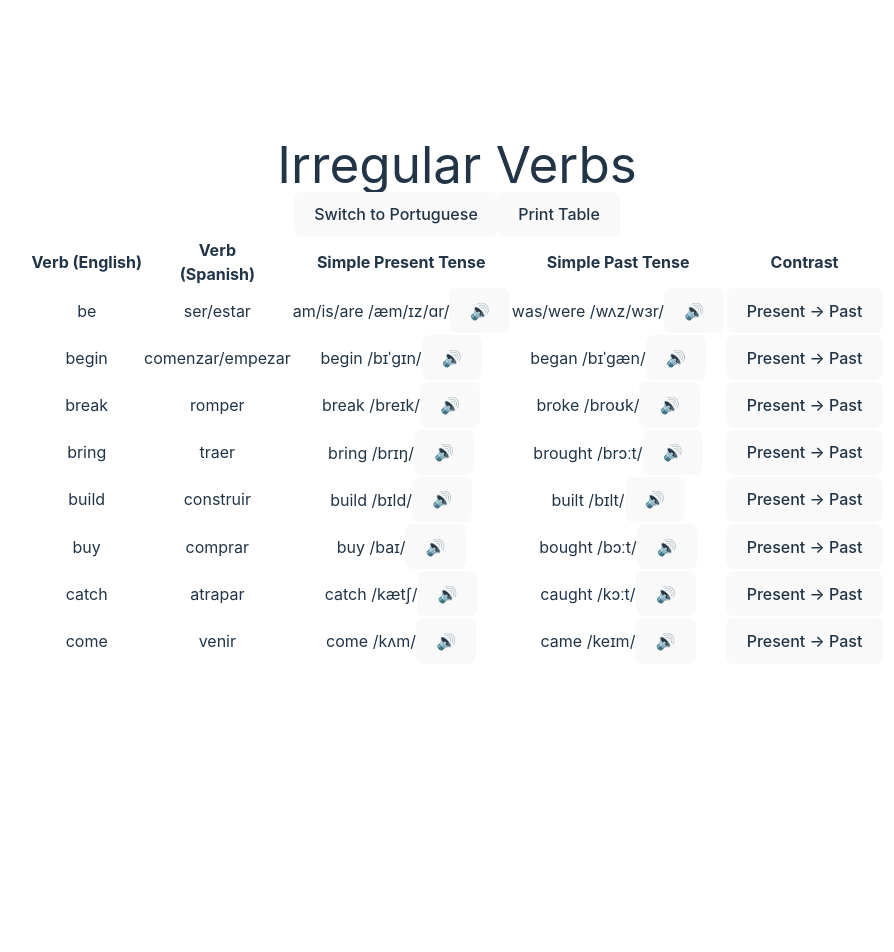
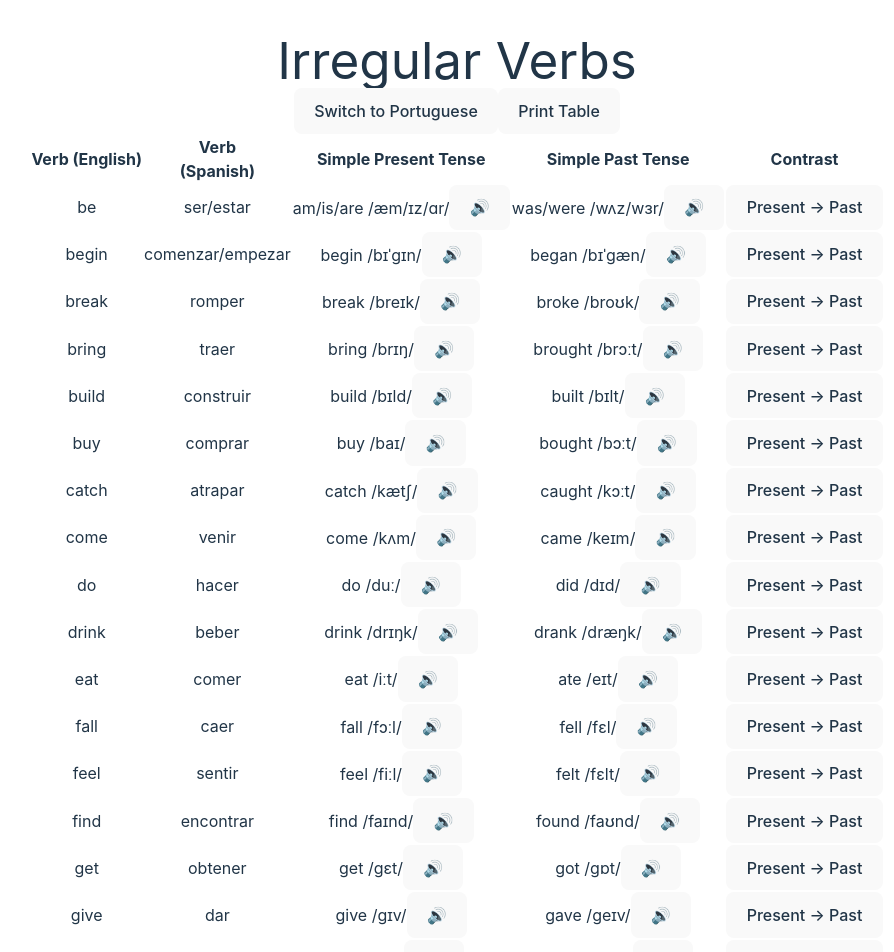
Before and after one commit to Kleinster2/irregular-verbs-table, a React (Vite) app: page / in a window 1280 px wide. Shown: the top 952 px of the page, without its empty margins (183-1077 px from the left). Before the commit the page ends 800 px from the top, so only its background shows below. Built offline with nearby package versions, Linux system fonts and the light colour scheme.

Commit message:
Assistant checkpoint: Added more irregular verbs to the table
Assistant generated file changes:
- src/components/IrregularVerbsTable.jsx: Add more verb entries

---

User prompt:

Many rows still missing

```diff
--- a/src/components/IrregularVerbsTable.jsx
+++ b/src/components/IrregularVerbsTable.jsx
@@ -58,6 +58,76 @@ const data = [
     portuguese: "vir",
     present: "come\n/kʌm/",
     past: "came\n/keɪm/"
+  },
+  {
+    english: "do",
+    spanish: "hacer",
+    portuguese: "fazer",
+    present: "do\n/duː/",
+    past: "did\n/dɪd/"
+  },
+  {
+    english: "drink",
+    spanish: "beber",
+    portuguese: "beber",
+    present: "drink\n/drɪŋk/",
+    past: "drank\n/dræŋk/"
+  },
+  {
+    english: "eat",
+    spanish: "comer",
+    portuguese: "comer",
+    present: "eat\n/iːt/",
+    past: "ate\n/eɪt/"
+  },
+  {
+    english: "fall",
+    spanish: "caer",
+    portuguese: "cair",
+    present: "fall\n/fɔːl/",
+    past: "fell\n/fɛl/"
+  },
+  {
+    english: "feel",
+    spanish: "sentir",
+    portuguese: "sentir",
+    present: "feel\n/fiːl/",
+    past: "felt\n/fɛlt/"
+  },
+  {
+    english: "find",
+    spanish: "encontrar",
+    portuguese: "encontrar",
+    present: "find\n/faɪnd/",
+    past: "found\n/faʊnd/"
+  },
+  {
+    english: "get",
+    spanish: "obtener",
+    portuguese: "obter",
+    present: "get\n/ɡɛt/",
+    past: "got\n/ɡɒt/"
+  },
+  {
+    english: "give",
+    spanish: "dar",
+    portuguese: "dar",
+    present: "give\n/ɡɪv/",
+    past: "gave\n/ɡeɪv/"
+  },
+  {
+    english: "go",
+    spanish: "ir",
+    portuguese: "ir",
+    present: "go\n/ɡoʊ/",
+    past: "went\n/wɛnt/"
+  },
+  {
+    english: "have",
+    spanish: "tener",
+    portuguese: "ter",
+    present: "have\n/hæv/",
+    past: "had\n/hæd/"
   }
 ];
 
```
